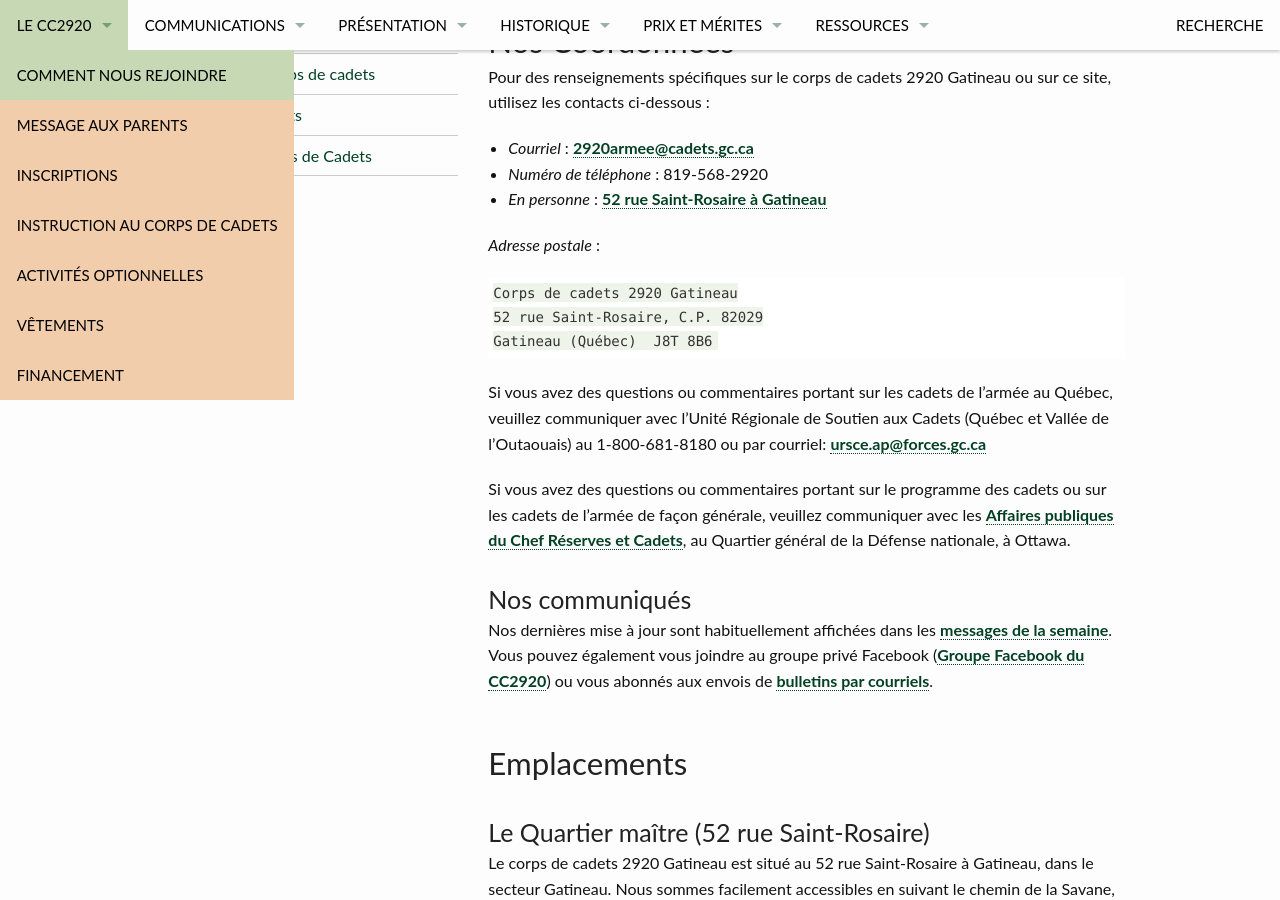
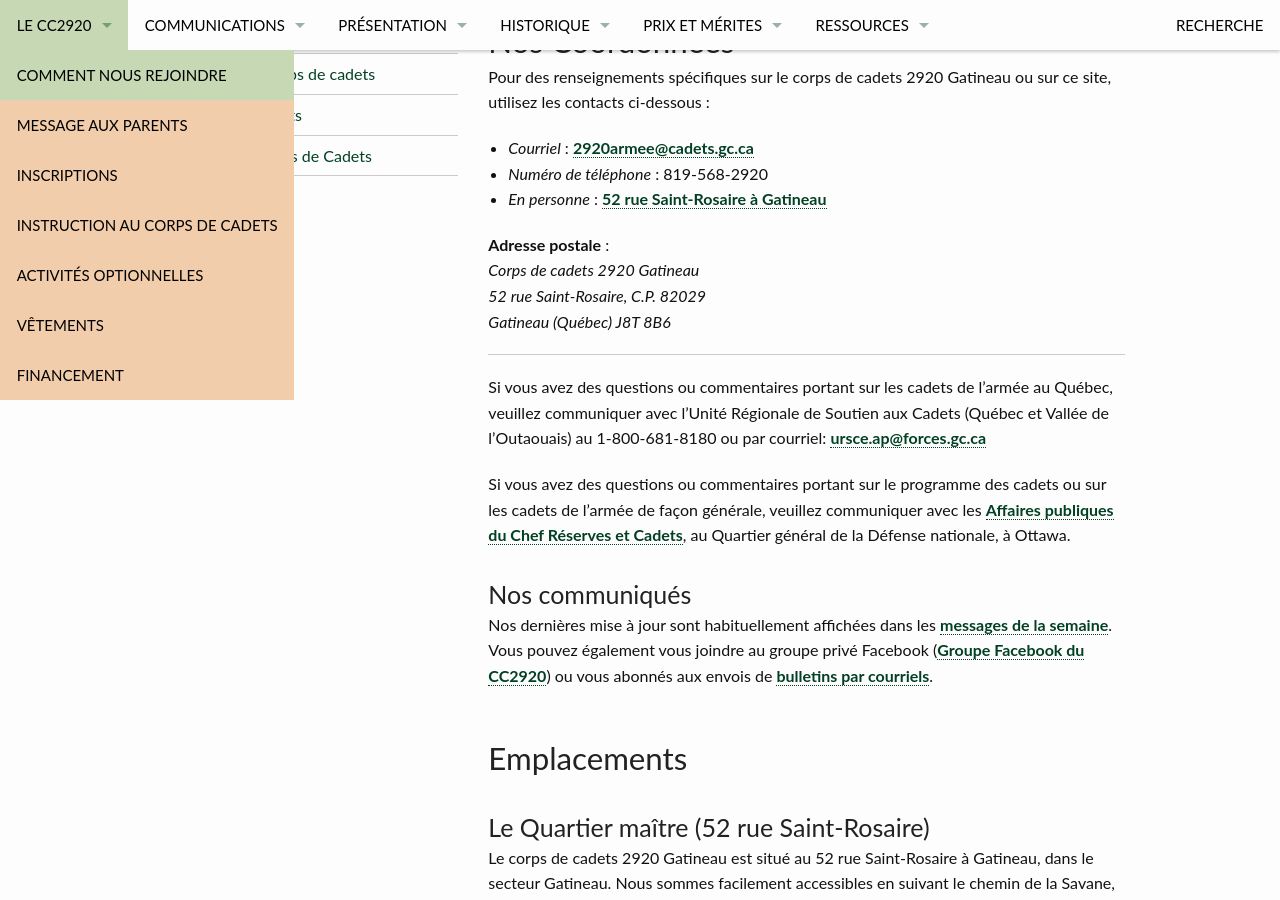
Before and after one commit to CC2920/web, a Jekyll site: the page built from content/_information/comment-nous-rejoindre.md, in a window 1280 px wide and 900 px high, scrolled down 468 px. Built offline with Jekyll 4.4.1, drawn with Linux system fonts in a browser that asks for light colours.

Commit message:
Formatting address

```diff
--- a/content/_information/comment-nous-rejoindre.md
+++ b/content/_information/comment-nous-rejoindre.md
@@ -10,13 +10,12 @@ Pour des renseignements spécifiques sur le corps de cadets 2920 Gatineau ou sur
 - *Numéro de téléphone* : 819-568-2920
 - *En personne* : [52 rue Saint-Rosaire à Gatineau](#emplacements)
 
-*Adresse postale* :
+**Adresse postale** :<br>
+*Corps de cadets 2920 Gatineau*<br>
+*52 rue Saint-Rosaire, C.P. 82029*<br>
+*Gatineau (Québec)  J8T 8B6*<br>
 
-    Corps de cadets 2920 Gatineau
-    52 rue Saint-Rosaire, C.P. 82029
-    Gatineau (Québec)  J8T 8B6
-
-
+---
 
 Si vous avez des questions ou commentaires portant sur les cadets de l'armée au Québec, veuillez communiquer avec l'Unité Régionale de Soutien aux Cadets (Québec et Vallée de l'Outaouais) au 1-800-681-8180 ou par courriel: <ursce.ap@forces.gc.ca>
 
```
